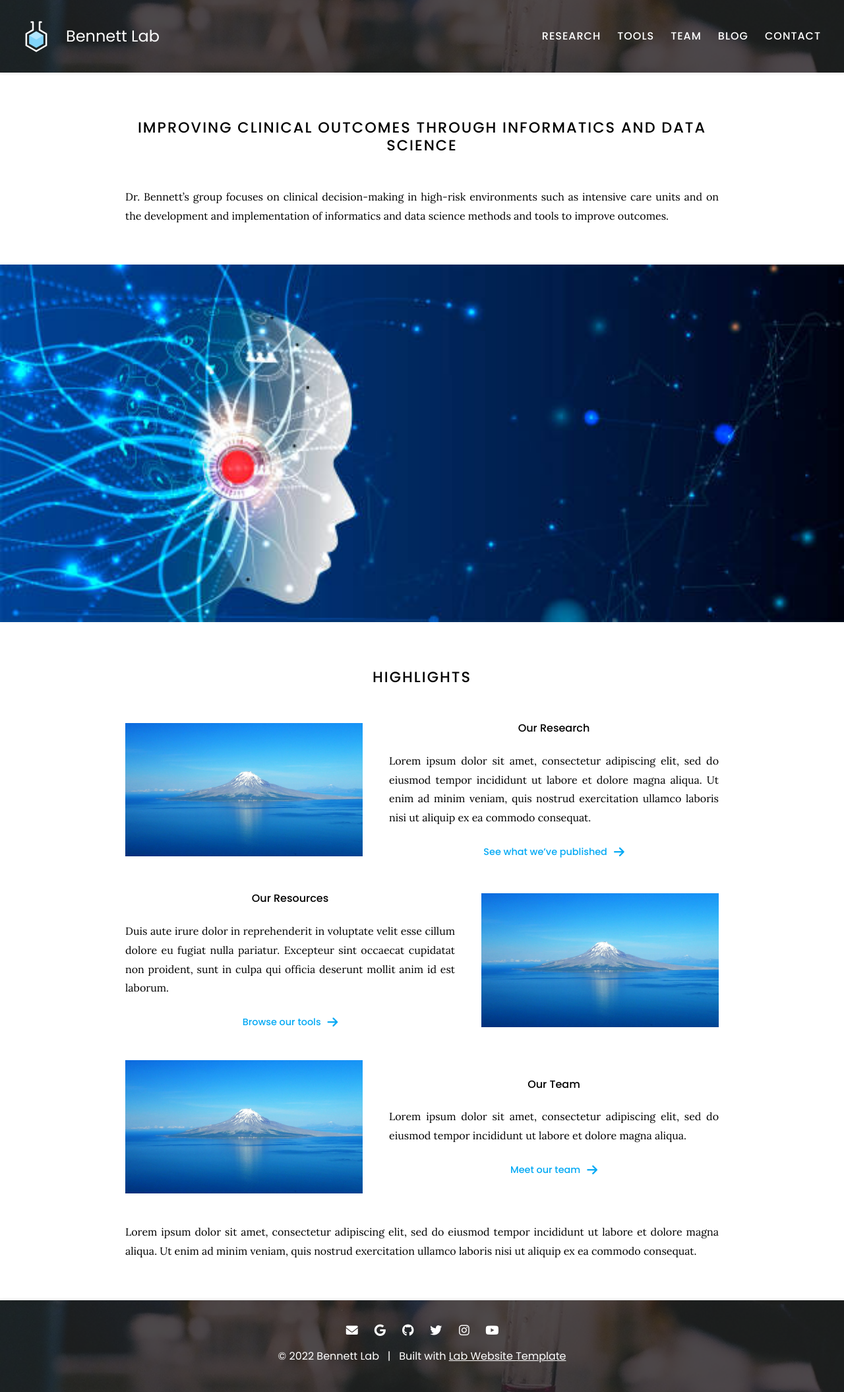
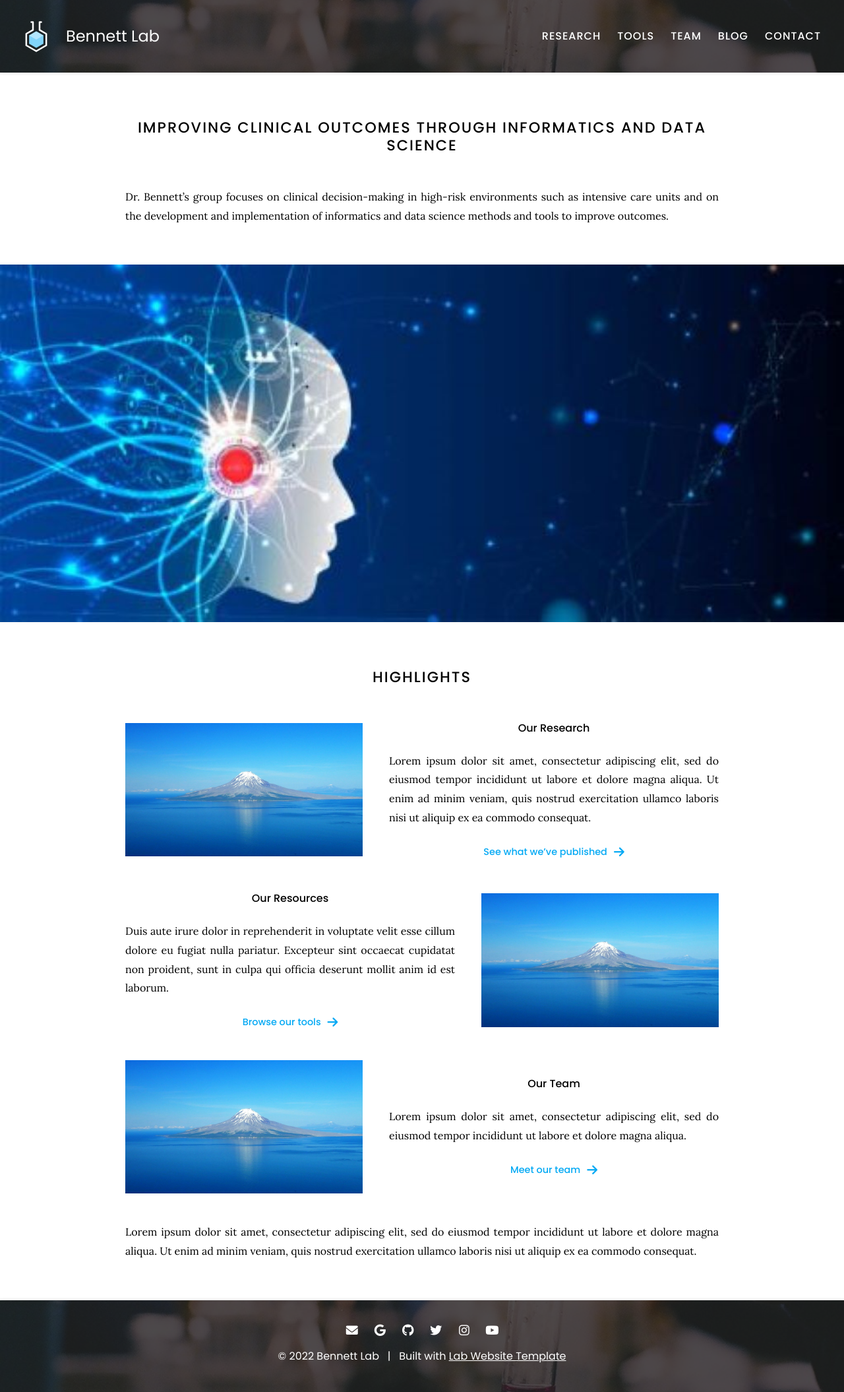
Before and after one commit to rebullm/Bennett-Lab-website, a Jekyll site: the page built from index.md, in a window 1280 px wide. Shown: the whole page at 66% size. Built offline with Jekyll 4.4.1, drawn with Linux system fonts in a browser that asks for light colours.

Commit message:
Update index.md

```diff
--- a/index.md
+++ b/index.md
@@ -11,7 +11,7 @@ informatics and data science methods and tools to improve outcomes.
 
 {% include section.html full=true %}
 
-{% include banner.html image="images/banner2.jpg" %}
+{% include banner.html image="images/banner2b.jpg" %}
 
 {% include section.html %}
 
```
